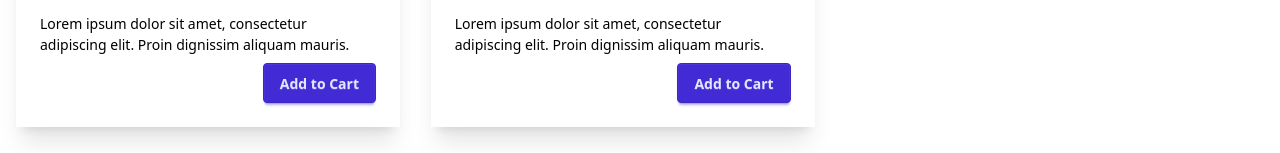
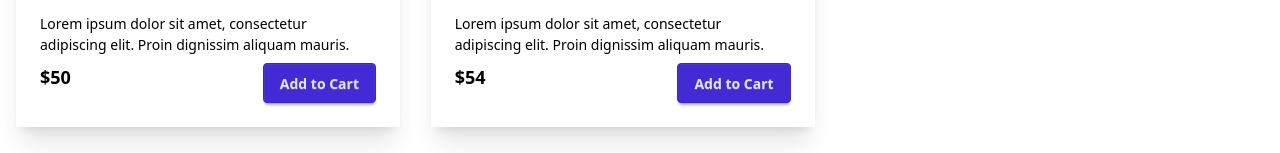
Before and after one commit to moonspark78/redux-shopping-cart, a React (Vite) app: page / in a window 1280 px wide. Shown: the part 582-735 px from the top of the page. Built offline with nearby package versions, Linux system fonts and the light colour scheme.

Commit message:
modify ProductCard

```diff
--- a/src/pages/products/ProductCard.jsx
+++ b/src/pages/products/ProductCard.jsx
@@ -16,6 +16,7 @@ const ProductCard = ({ product }) => {
         <h2 className="card-title">{name}</h2>
         <p>Lorem ipsum dolor sit amet, consectetur adipiscing elit. Proin dignissim aliquam mauris.</p>
         <div className="card-actions justify-end">
+        <p className="font-bold text-lg">${price}</p>
           <button className="btn btn-primary">Add to Cart</button>
         </div>
       </div>
--- a/src/store/products/productSlice.js
+++ b/src/store/products/productSlice.js
@@ -15,7 +15,7 @@ const initialState = [
         name: 'Product 2',
         price: 54,
         category: 'Electronics',
-        image: "https://images.unsplash.com/photo-1736173155834-6cd98d8dc9fe?q=80&w=2787&auto=format&fit=crop&ixlib=rb-4.0.3&ixid=M3wxMjA3fDB8MHxwaG90by1wYWdlfHx8fGVufDB8fHx8fA%3D%3D",
+        image: "https://images.unsplash.com/photo-1574858818846-886b8380713b?w=500&auto=format&fit=crop&q=60&ixlib=rb-4.0.3&ixid=M3wxMjA3fDB8MHxzZWFyY2h8Nnx8Y2lzZWF1eHxlbnwwfHwwfHx8MA%3D%3D",
         data: "05-02-2025"
     }
 ]
```
